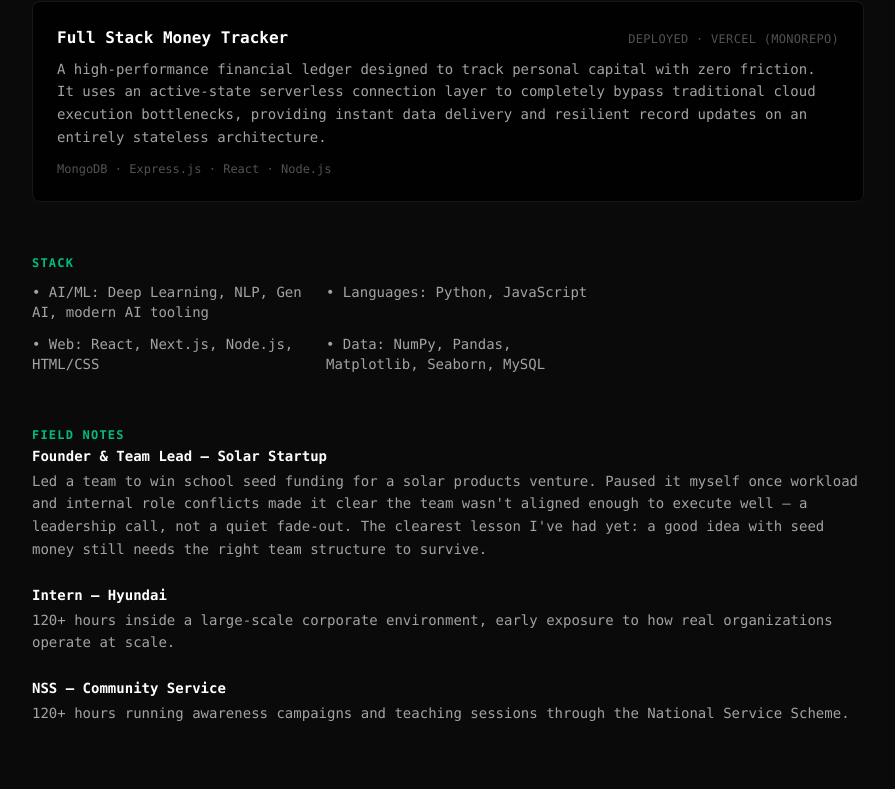
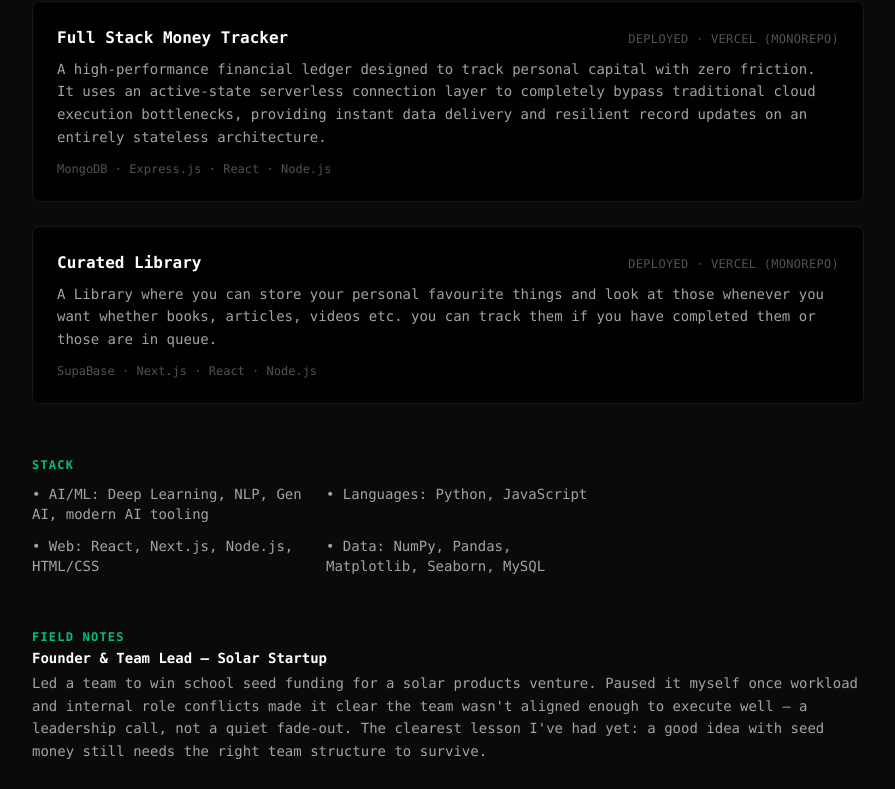
Before and after one commit to lovnexora/lovnexora, a Next.js app: page /cv in a window 1280 px wide. Shown: the part 1300-2089 px from the top of the page, without its empty margins (192-1087 px from the left). Built offline with nearby package versions, Linux system fonts and the light colour scheme.

Commit message:
add one project

```diff
--- a/app/cv/page.tsx
+++ b/app/cv/page.tsx
@@ -46,7 +46,15 @@ const PROFILE_DATA = {
       platform: "Deployed · Vercel (monorepo)",
       description: "A high-performance financial ledger designed to track personal capital with zero friction. It uses an active-state serverless connection layer to completely bypass traditional cloud execution bottlenecks, providing instant data delivery and resilient record updates on an entirely stateless architecture.",
       tools: "MongoDB · Express.js · React · Node.js"
+    },
+
+    {
+      title: "Curated Library",
+      platform: "Deployed · Vercel (monorepo)",
+      description: "A Library where you can store your personal favourite things and look at those whenever you want whether books, articles, videos etc. you can track them if you have completed them or those are in queue.",
+      tools: "SupaBase · Next.js · React · Node.js"
     }
+
   ],
 
   fieldNotes: [
--- a/app/projects/page.tsx
+++ b/app/projects/page.tsx
@@ -6,8 +6,8 @@ const projectMatrix = [
     id: "01",
     name: "Do Or Die ",
     description: "Most people don’t need more motivation. They need less friction. Do or Die is built to make starting easier, reduce resistance, and increase repetitions — because progress comes from showing up and doing the work, again and again.",
-    stack: ["TypeScript", "Next.js", "Tailwind CSS"],
-    productionUrl: "https://do-o-rdie.vercel.app/"
+    stack: ["TypeScript", "Next.js", "Tailwind CSS", "supabase", "full stack"],
+    productionUrl: "https://do.lovnexora.xyz"
   },
   {
     id: "02",
@@ -22,7 +22,16 @@ const projectMatrix = [
     description: "A high-performance financial ledger designed to track personal capital with zero friction. It uses an active-state serverless connection layer to completely bypass traditional cloud execution bottlenecks, providing instant data delivery and resilient record updates on an entirely stateless architecture.",
     stack: ["MongoDB Atlas", "Express.js", "React.js", "Node.js"],
     productionUrl: "https://finup-client.vercel.app"
+  },
+
+  {
+    id: "04",
+    name: "Curated Library",
+    description: "A Library where you can store your personal favourite things and look at those whenever you want whether books, articles, videos etc. you can track them if you have completed them or those are in queue.",
+    stack: ["supabase", "next.js", "React.js", "Node.js"],
+    productionUrl: "https://read.lovnexora.xyz"
   }
+
 ];
 
 export default function ProjectsDashboard() {
```
